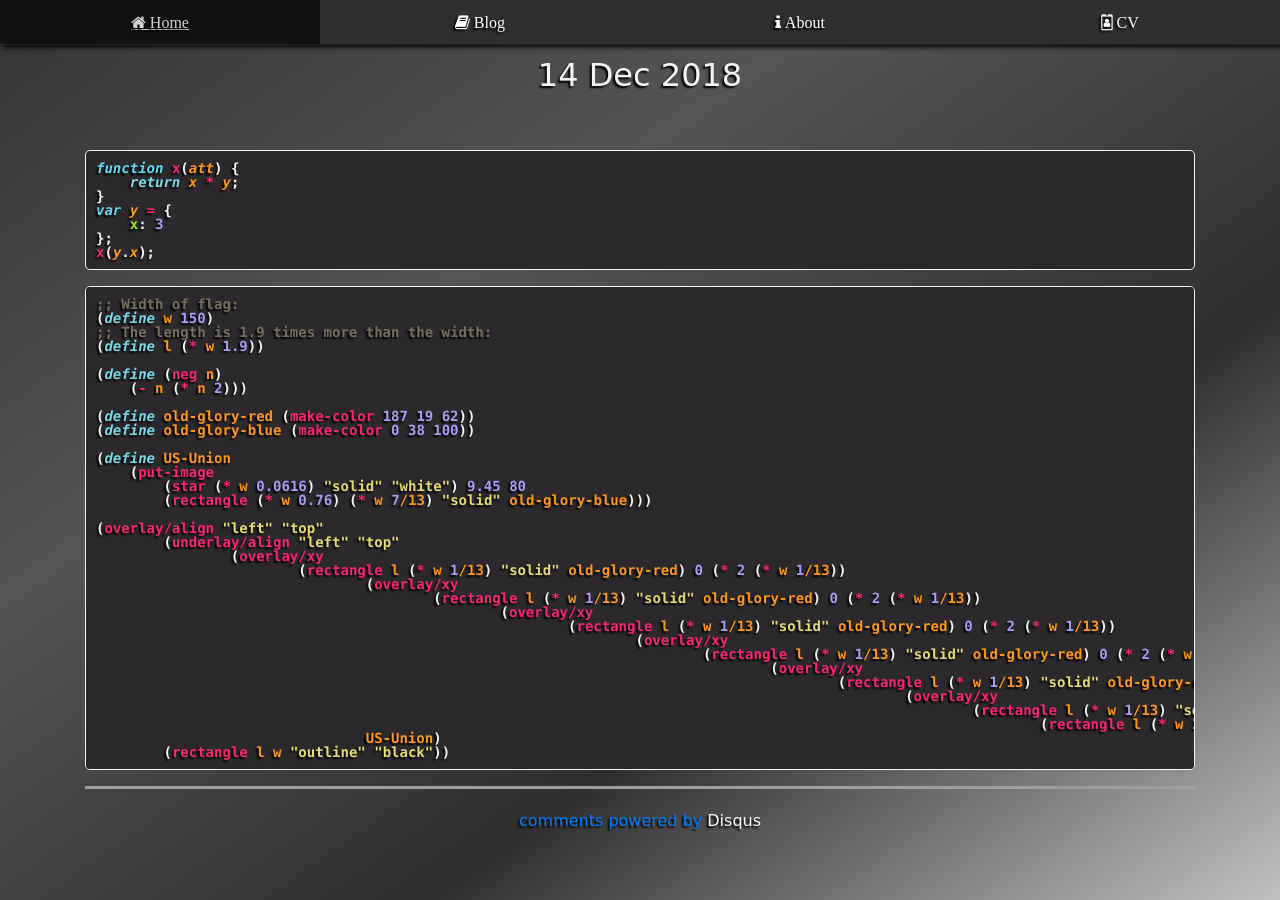
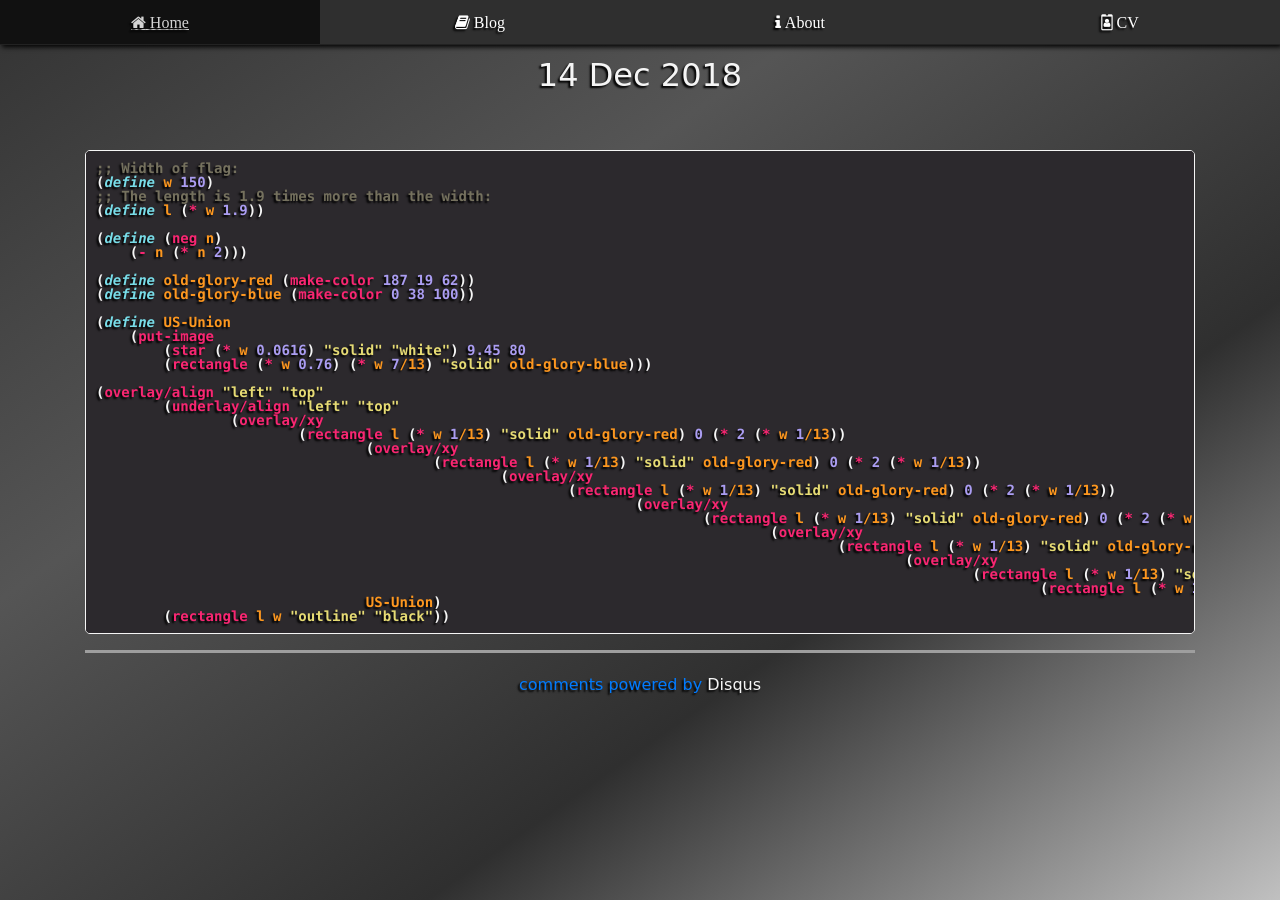
Before and after one commit to lemueldls/lemueld6200.github.io, a Jekyll site: the page built from _posts/2018-12-14-weekly-blog-reflection-13.md, in a window 1280 px wide. Built offline with Jekyll 4.4.1, drawn with Linux system fonts in a browser that asks for light colours; comment, search, counter and statistics services are not loaded; grey boxes are pictures that could not be loaded.

Commit message:
Update 2018-12-14-weekly-blog-reflection-13.md

````diff
--- a/_posts/2018-12-14-weekly-blog-reflection-13.md
+++ b/_posts/2018-12-14-weekly-blog-reflection-13.md
@@ -3,16 +3,6 @@
   title: ""
   date: 2018-12-14
 ---
-
-```javascript
-function x(att) {
-    return x * y;
-}
-var y = {
-    x: 3
-};
-x(y.x);
-```
 
 ```scheme
 ;; Width of flag:
````
